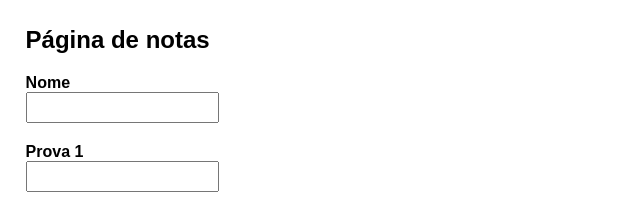
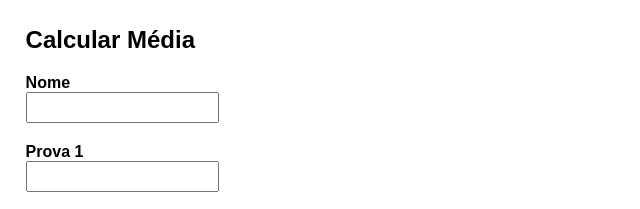
Before and after one commit to juancmsilva/calcnota, a plain HTML site: page index.html in a window 1280 px wide. Shown: the top 209 px of the page, 0-640 px from the left. Drawn offline with Linux system fonts and the light colour scheme.

Commit message:
Update index.html

```diff
--- a/index.html
+++ b/index.html
@@ -4,11 +4,11 @@
     <meta charset="UTF-8">
     <meta name="viewport" content="width=device-width, initial-scale=1.0">
     <link rel="stylesheet" href="style.css">
-    <title>Notas</title>
+    <title>Calculadora de Média</title>
 </head>
 <body>
     <div class="conteudo">
-        <h2>Página de notas</h2>
+        <h2> Calcular Média </h2>
     <form id="form">
 
         <label> <strong>Nome</strong>
```
